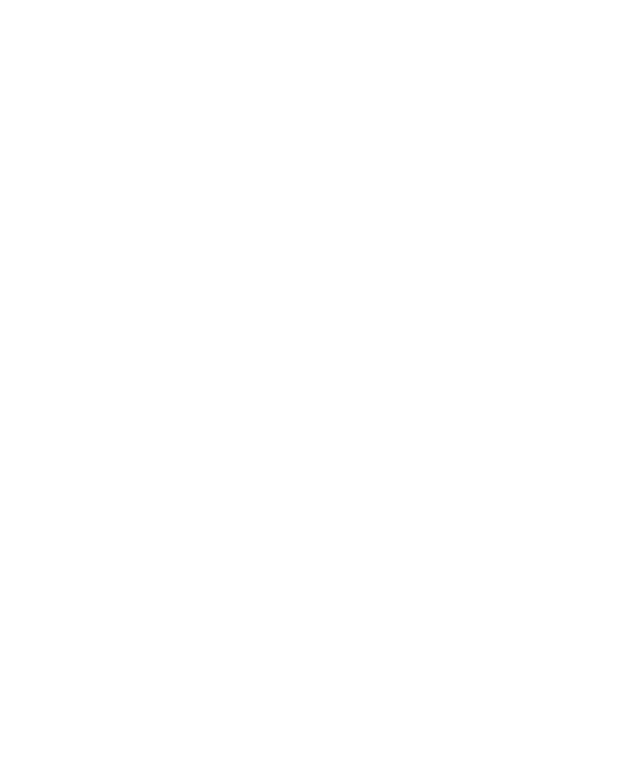
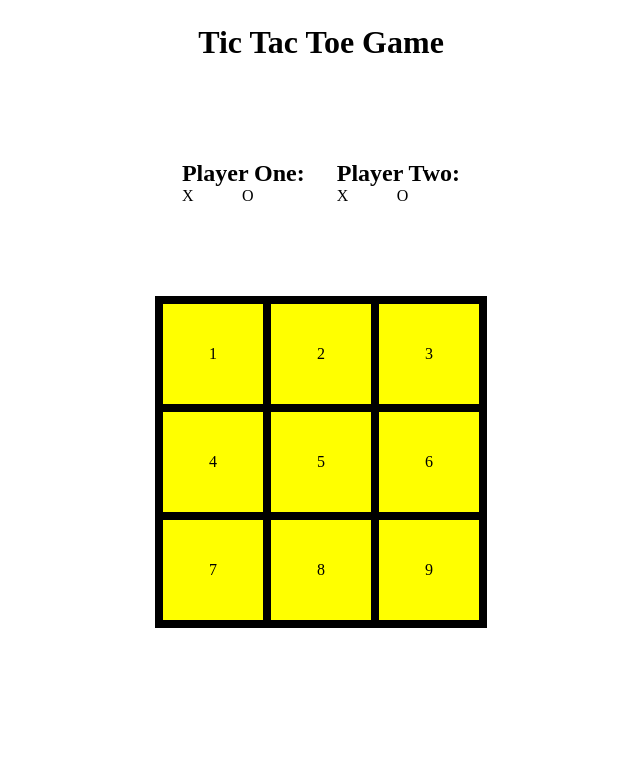
Before and after one commit to Abdelkrim-Saouchi/Tic-Tac-Toe, a website: page index.html in a window 1280 px wide. Shown: the whole page, without its empty margins (319-959 px from the left). Drawn offline with Linux system fonts and the light colour scheme.

Commit message:
set HTML Structure and some styles

```diff
--- a/index.html
+++ b/index.html
@@ -6,7 +6,38 @@
     <meta name="viewport" content="width=device-width, initial-scale=1.0" />
     <link rel="stylesheet" href="style.css" />
     <script src="script.js"></script>
-    <title>Tic TAc Toe Game</title>
+    <title>Tic Tac Toe Game</title>
   </head>
-  <body></body>
+  <body>
+    <h1>Tic Tac Toe Game</h1>
+    <div class="controllers">
+      <div class="player-one">
+        <h2>Player One:</h2>
+        <div class="choice">
+          <div data-p1-choice="x">X</div>
+          <div data-p1-choice="o">O</div>
+        </div>
+      </div>
+      <div class="player-two">
+        <h2>Player Two:</h2>
+        <div class="choice">
+          <div data-p2-choice="x">X</div>
+          <div data-p2-choice="o">O</div>
+        </div>
+      </div>
+    </div>
+    <div class="grid-container">
+      <div class="game-grid">
+        <div class="game-grid-cell">1</div>
+        <div class="game-grid-cell">2</div>
+        <div class="game-grid-cell">3</div>
+        <div class="game-grid-cell">4</div>
+        <div class="game-grid-cell">5</div>
+        <div class="game-grid-cell">6</div>
+        <div class="game-grid-cell">7</div>
+        <div class="game-grid-cell">8</div>
+        <div class="game-grid-cell">9</div>
+      </div>
+    </div>
+  </body>
 </html>
--- a/style.css
+++ b/style.css
@@ -0,0 +1,65 @@
+* {
+  margin: 0;
+  padding: 0;
+  box-sizing: border-box;
+}
+
+body {
+  min-height: 100vh;
+  padding: 24px 24px;
+  display: grid;
+  grid-template-rows: 1fr 1fr 4fr;
+  justify-items: center;
+  gap: 16px;
+}
+
+h1 {
+  /* margin-bottom: 16px; */
+}
+
+.controllers {
+  display: flex;
+  gap: 32px;
+}
+
+.controllers .choice {
+  display: flex;
+  gap: 10px;
+}
+
+.choice [data-p1-choice],
+.choice [data-p2-choice] {
+  width: 50px;
+  height: 50px;
+}
+
+.choice [data-p1-choice]:hover,
+.choice [data-p2-choice]:hover {
+  background-color: beige;
+}
+
+.game-grid-container {
+  display: grid;
+  place-items: center;
+}
+
+.game-grid {
+  display: grid;
+  grid-template-columns: 1fr 1fr 1fr;
+  grid-template-rows: 1fr 1fr 1fr;
+  gap: 8px;
+  border: 8px solid black;
+  background-color: black;
+}
+
+.game-grid-cell {
+  width: 100px;
+  height: 100px;
+  background-color: yellow;
+  display: grid;
+  place-content: center;
+}
+
+.game-grid-cell:hover {
+  background-color: beige;
+}
```
